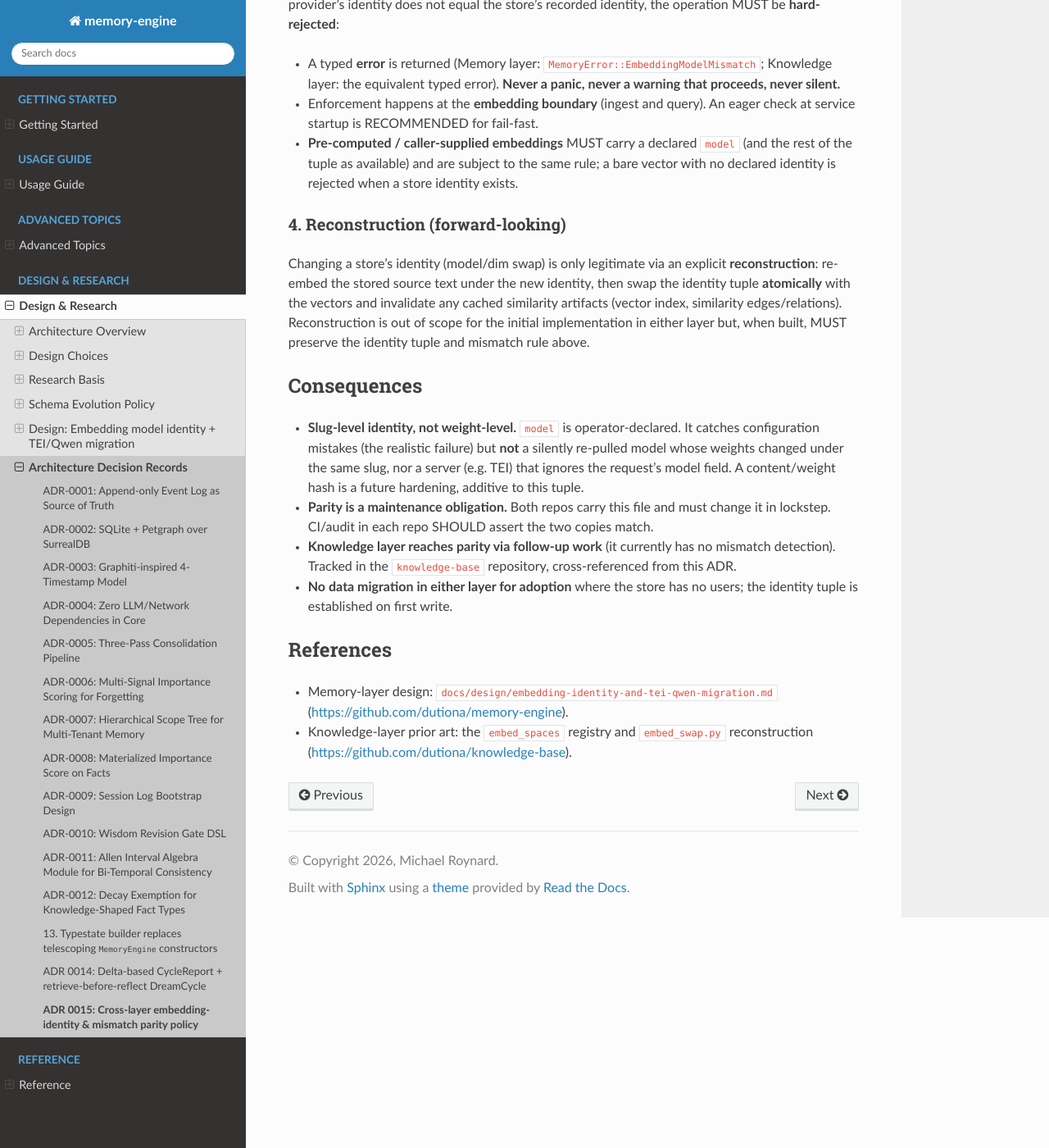
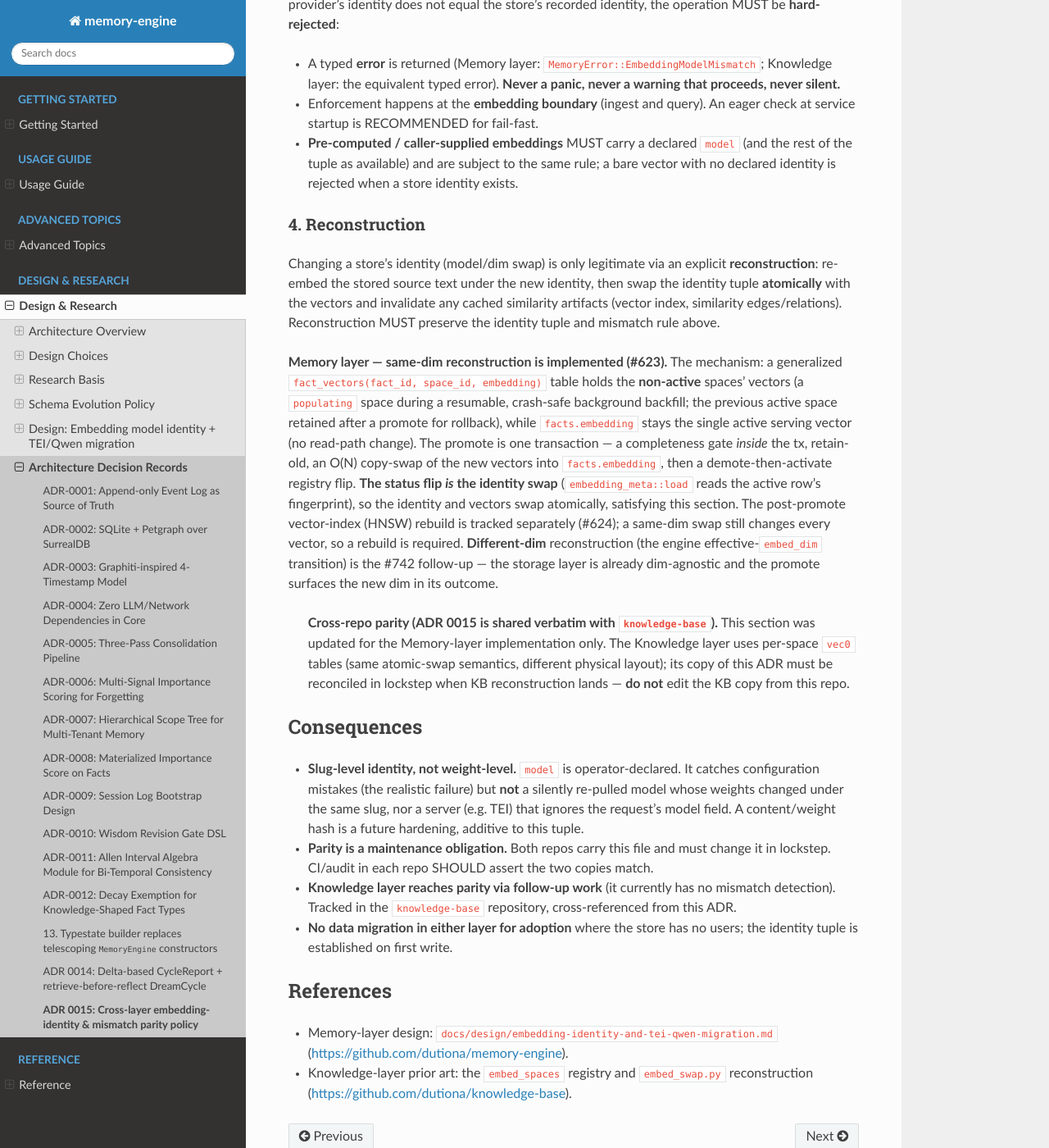
Before and after one commit to dutiona/memory-engine, a Sphinx documentation site: the page built from docs/design/adr/0015-cross-layer-embedding-identity-policy.md, in a window 1280 px wide and 1400 px high, scrolled down 1885 px. Shown: the whole window at 82% size. Built offline with Sphinx 7.4.7 and the Read the Docs theme 3.1.0, drawn with Linux system fonts in a browser that asks for light colours; pages that are not in the unit, such as notebooks, are missing from menus.

Commit message:
docs(core): document background reconstruction (#623)
T6: narrative + reference docs for same-dim reconstruction.

- New docs/advanced/reconstruction.md: the why (content is source of truth),
  the fact_vectors-holds-non-active storage model + the keep-facts.embedding-
  active design note, the begin→backfill→catch-up→promote lifecycle (mermaid),
  resumability/crash-safety/idempotency, the single-tx promote with the
  completeness-gate-inside-tx, the single-active invariant, rollback, the #624
  HNSW note, dump/restore, and the #742/#624/#625/#689 scope table.
- ADR 0015 §4: marked Memory-layer same-dim reconstruction implemented (the
  copy-swap mechanism + status-flip-IS-identity-swap), with a cross-repo
  parity callout — KB uses per-space vec0 tables; its ADR copy is reconciled
  in lockstep when KB reconstruction lands; do NOT edit the KB copy here.
- schema-evolution-policy.md: a "purely additive DDL migration" entry for
  v13→v14 (no data move; index count 28→29).
- crate-layout.md: registered store::fact_vectors + engine::reconstruct;
  updated the embedding_spaces seam note.
- embedding-identity-and-tei-qwen-migration.md: §7 + out-of-scope mark #623
  same-dim landed, different-dim → #742.

Sphinx build succeeds; reconstruction.md adds zero warnings.

```diff
--- a/docs/design/adr/0015-cross-layer-embedding-identity-policy.md
+++ b/docs/design/adr/0015-cross-layer-embedding-identity-policy.md
@@ -80,14 +80,33 @@ the operation MUST be **hard-rejected**:
   rest of the tuple as available) and are subject to the same rule; a bare vector with no
   declared identity is rejected when a store identity exists.
 
-### 4. Reconstruction (forward-looking)
+### 4. Reconstruction
 
 Changing a store's identity (model/dim swap) is only legitimate via an explicit
 **reconstruction**: re-embed the stored source text under the new identity, then swap the
 identity tuple **atomically** with the vectors and invalidate any cached similarity
-artifacts (vector index, similarity edges/relations). Reconstruction is out of scope for
-the initial implementation in either layer but, when built, MUST preserve the identity
-tuple and mismatch rule above.
+artifacts (vector index, similarity edges/relations). Reconstruction MUST preserve the
+identity tuple and mismatch rule above.
+
+**Memory layer — same-dim reconstruction is implemented (#623).** The mechanism: a
+generalized `fact_vectors(fact_id, space_id, embedding)` table holds the **non-active**
+spaces' vectors (a `populating` space during a resumable, crash-safe background backfill;
+the previous active space retained after a promote for rollback), while `facts.embedding`
+stays the single active serving vector (no read-path change). The promote is one
+transaction — a completeness gate _inside_ the tx, retain-old, an O(N) copy-swap of the
+new vectors into `facts.embedding`, then a demote-then-activate registry flip. **The
+status flip _is_ the identity swap** (`embedding_meta::load` reads the active row's
+fingerprint), so the identity and vectors swap atomically, satisfying this section. The
+post-promote vector-index (HNSW) rebuild is tracked separately (#624); a same-dim swap
+still changes every vector, so a rebuild is required. **Different-dim** reconstruction
+(the engine effective-`embed_dim` transition) is the #742 follow-up — the storage layer is
+already dim-agnostic and the promote surfaces the new dim in its outcome.
+
+> **Cross-repo parity (ADR 0015 is shared verbatim with `knowledge-base`).** This section
+> was updated for the Memory-layer implementation only. The Knowledge layer uses per-space
+> `vec0` tables (same atomic-swap semantics, different physical layout); its copy of this
+> ADR must be reconciled in lockstep when KB reconstruction lands — **do not** edit the KB
+> copy from this repo.
 
 ## Consequences
 
```
Also changed, not shown: docs/advanced/index.md (+1 -0 lines), docs/advanced/reconstruction.md (added, +150 -0 lines), docs/design/embedding-identity-and-tei-qwen-migration.md (+12 -3 lines), docs/design/schema-evolution-policy.md (+14 -0 lines), docs/reference/crate-layout.md (+5 -1 lines).
